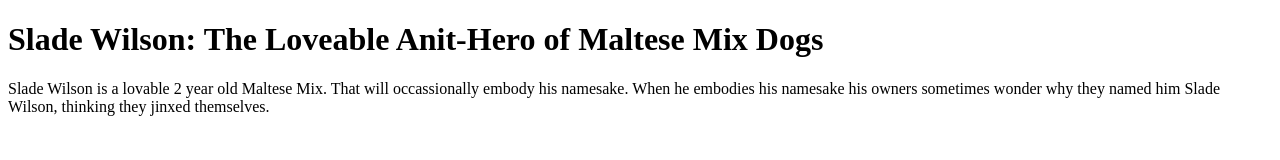
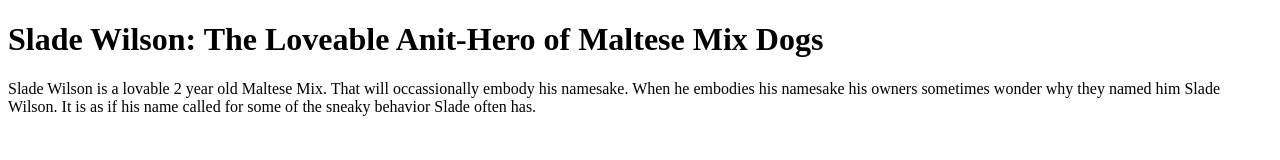
Before and after one commit to mries0/js-assignment-4-html-me-something-mries0, a website: page index.html in a window 1280 px wide. Drawn offline with Linux system fonts and the light colour scheme.

Commit message:
Update index.html

```diff
--- a/index.html
+++ b/index.html
@@ -3,7 +3,9 @@
    <head>
    </head>
    <body>
+      <main>
       <h1>Slade Wilson: The Loveable Anit-Hero of Maltese Mix Dogs</h1>
-       <p>Slade Wilson is a lovable 2 year old Maltese Mix. That will occassionally embody his namesake. When he embodies his namesake his owners sometimes wonder why they named him Slade Wilson, thinking they jinxed themselves.</p>
+       <p>Slade Wilson is a lovable 2 year old Maltese Mix. That will occassionally embody his namesake. When he embodies his namesake his owners sometimes wonder why they named him Slade Wilson. It is as if his name called for some of the sneaky behavior Slade often has.</p>
+         <main>
    </body>
 </html>
```
